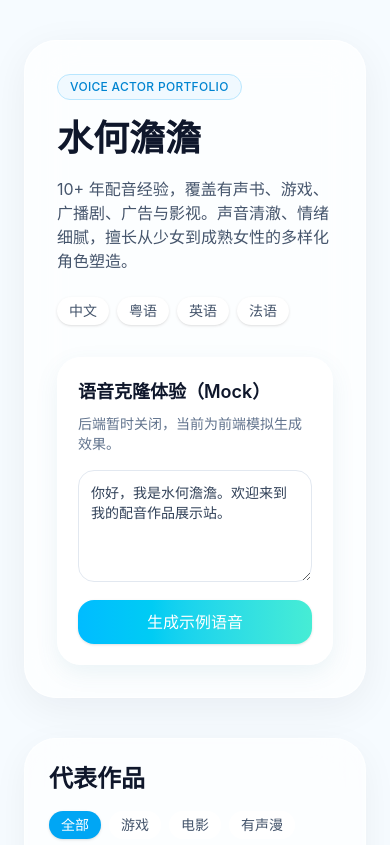
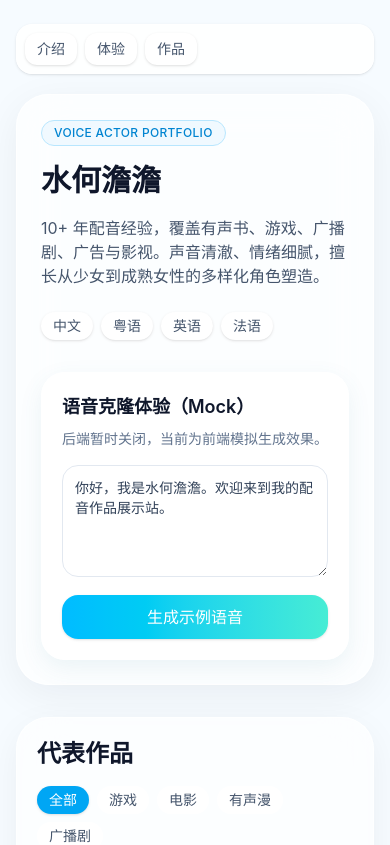
Before and after one commit to Treedy2020/TheCL, a Vue app: page / in a window 390 px wide. Shown: the top 845 px of the page. Built offline with nearby package versions, Linux system fonts and the light colour scheme.

Commit message:
feat: add elegant sidebar nav with mobile sticky quick nav

```diff
--- a/src/App.vue
+++ b/src/App.vue
@@ -14,6 +14,17 @@ const filteredWorks = computed(() => {
   return works.filter((w) => w.type === activeCategory.value)
 })
 
+const navItems = [
+  { id: 'intro', label: '介绍' },
+  { id: 'clone', label: '体验' },
+  { id: 'works', label: '作品' }
+]
+
+function goSection(id) {
+  const el = document.getElementById(id)
+  if (el) el.scrollIntoView({ behavior: 'smooth', block: 'start' })
+}
+
 function mockClone() {
   isGenerating.value = true
   setTimeout(() => {
@@ -27,13 +38,39 @@ function mockClone() {
   <div class="min-h-screen bg-[#f6fbff] text-slate-800">
     <div class="pointer-events-none fixed inset-0 -z-10 bg-[radial-gradient(circle_at_10%_10%,rgba(125,211,252,0.35),transparent_34%),radial-gradient(circle_at_90%_0%,rgba(167,243,208,0.4),transparent_32%),radial-gradient(circle_at_50%_100%,rgba(226,232,240,0.7),transparent_60%)]" />
 
-    <main class="mx-auto max-w-6xl px-6 pb-16 pt-10">
-      <section class="grid gap-8 rounded-[2rem] border border-white/70 bg-white/70 p-8 shadow-[0_10px_40px_rgba(15,23,42,0.06)] backdrop-blur-xl md:grid-cols-2">
+    <main class="mx-auto flex max-w-7xl gap-6 px-4 pb-16 pt-6 sm:px-6 sm:pt-10">
+      <aside class="sticky top-8 hidden h-fit w-52 rounded-3xl border border-white/70 bg-white/75 p-4 shadow-[0_10px_35px_rgba(15,23,42,0.06)] backdrop-blur-xl lg:block">
+        <p class="mb-4 px-2 text-xs font-semibold tracking-wide text-slate-400">NAVIGATION</p>
+        <div class="space-y-2">
+          <button
+            v-for="item in navItems"
+            :key="item.id"
+            @click="goSection(item.id)"
+            class="w-full rounded-2xl px-3 py-2 text-left text-sm text-slate-600 transition hover:bg-sky-50 hover:text-sky-700"
+          >
+            {{ item.label }}
+          </button>
+        </div>
+      </aside>
+
+      <div class="min-w-0 flex-1">
+        <div class="sticky top-3 z-20 mb-5 flex gap-2 overflow-x-auto rounded-2xl border border-white/70 bg-white/85 p-2 shadow-sm backdrop-blur lg:hidden">
+          <button
+            v-for="item in navItems"
+            :key="`m-${item.id}`"
+            @click="goSection(item.id)"
+            class="shrink-0 rounded-xl bg-white px-3 py-1.5 text-sm text-slate-600 shadow-sm"
+          >
+            {{ item.label }}
+          </button>
+        </div>
+
+        <section id="intro" class="grid scroll-mt-20 gap-8 rounded-[2rem] border border-white/70 bg-white/70 p-6 shadow-[0_10px_40px_rgba(15,23,42,0.06)] backdrop-blur-xl md:grid-cols-2 md:p-8">
           <div>
             <p class="mb-4 inline-flex rounded-full border border-sky-200 bg-sky-50 px-3 py-1 text-xs font-medium tracking-wide text-sky-600">
               VOICE ACTOR PORTFOLIO
             </p>
-          <h1 class="text-4xl font-semibold leading-tight text-slate-900 md:text-5xl">水何澹澹</h1>
+            <h1 class="text-3xl font-semibold leading-tight text-slate-900 sm:text-4xl md:text-5xl">水何澹澹</h1>
             <p class="mt-4 text-slate-600">
               10+ 年配音经验，覆盖有声书、游戏、广播剧、广告与影视。声音清澈、情绪细腻，擅长从少女到成熟女性的多样化角色塑造。
             </p>
@@ -46,7 +83,7 @@ function mockClone() {
             </div>
           </div>
 
-        <div class="rounded-3xl border border-white/70 bg-white/80 p-5 shadow-[0_8px_24px_rgba(14,116,144,0.08)]">
+          <div id="clone" class="scroll-mt-20 rounded-3xl border border-white/70 bg-white/80 p-5 shadow-[0_8px_24px_rgba(14,116,144,0.08)]">
             <h2 class="text-lg font-semibold text-slate-900">语音克隆体验（Mock）</h2>
             <p class="mt-2 text-sm text-slate-500">后端暂时关闭，当前为前端模拟生成效果。</p>
 
@@ -67,7 +104,7 @@ function mockClone() {
           </div>
         </section>
 
-      <section class="mt-10 rounded-[2rem] border border-white/70 bg-white/65 p-6 shadow-[0_10px_35px_rgba(15,23,42,0.05)] backdrop-blur-xl">
+        <section id="works" class="mt-8 scroll-mt-20 rounded-[2rem] border border-white/70 bg-white/65 p-5 shadow-[0_10px_35px_rgba(15,23,42,0.05)] backdrop-blur-xl sm:p-6">
           <div class="mb-5 flex flex-wrap items-center justify-between gap-4">
             <h2 class="text-2xl font-semibold text-slate-900">代表作品</h2>
 
@@ -88,7 +125,7 @@ function mockClone() {
             </div>
           </div>
 
-        <div class="grid gap-4 sm:grid-cols-2 lg:grid-cols-3">
+          <div class="grid gap-4 sm:grid-cols-2 xl:grid-cols-3">
             <article
               v-for="work in filteredWorks"
               :key="work.title"
@@ -104,6 +141,7 @@ function mockClone() {
             </article>
           </div>
         </section>
+      </div>
     </main>
   </div>
 </template>
```
Lines whose indentation alone changed are shown as unchanged.
